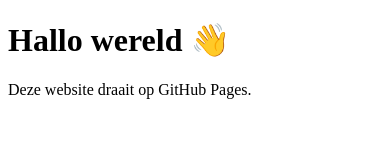
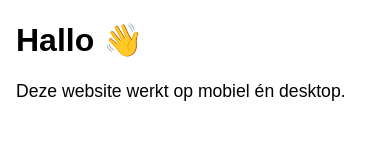
Before and after one commit to manouk1991/manouk1991.github.io, a plain HTML site: page index.html in a window 390 px wide. Drawn offline with Linux system fonts and the light colour scheme.

Commit message:
Update title and styles for mobile site

```diff
--- a/index.html
+++ b/index.html
@@ -2,10 +2,26 @@
 <html lang="nl">
 <head>
   <meta charset="UTF-8">
-  <title>Mijn eerste GitHub Page</title>
+  <meta name="viewport" content="width=device-width, initial-scale=1.0">
+  <title>Mobiele site</title>
+  <style>
+    body {
+      font-family: sans-serif;
+      margin: 1rem;
+    }
+    h1 {
+      font-size: 2rem;
+    }
+    p {
+      font-size: 1.1rem;
+      max-width: 600px;
+    }
+  </style>
 </head>
 <body>
-  <h1>Hallo wereld 👋</h1>
-  <p>Deze website draait op GitHub Pages.</p>
+  <h1>Hallo 👋</h1>
+  <p>
+    Deze website werkt op mobiel én desktop.
+  </p>
 </body>
 </html>
```
